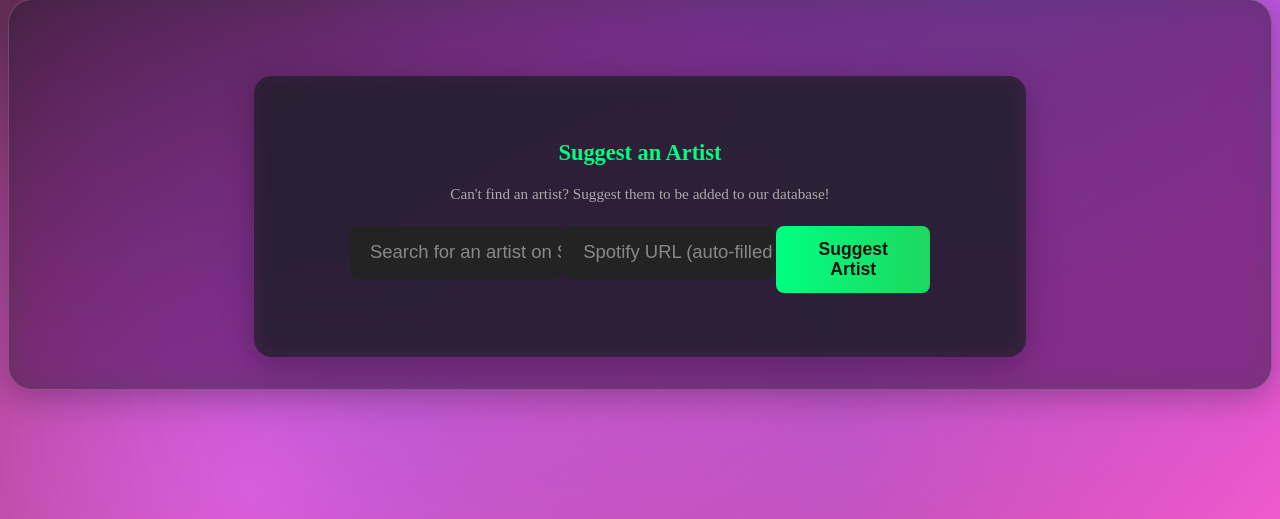
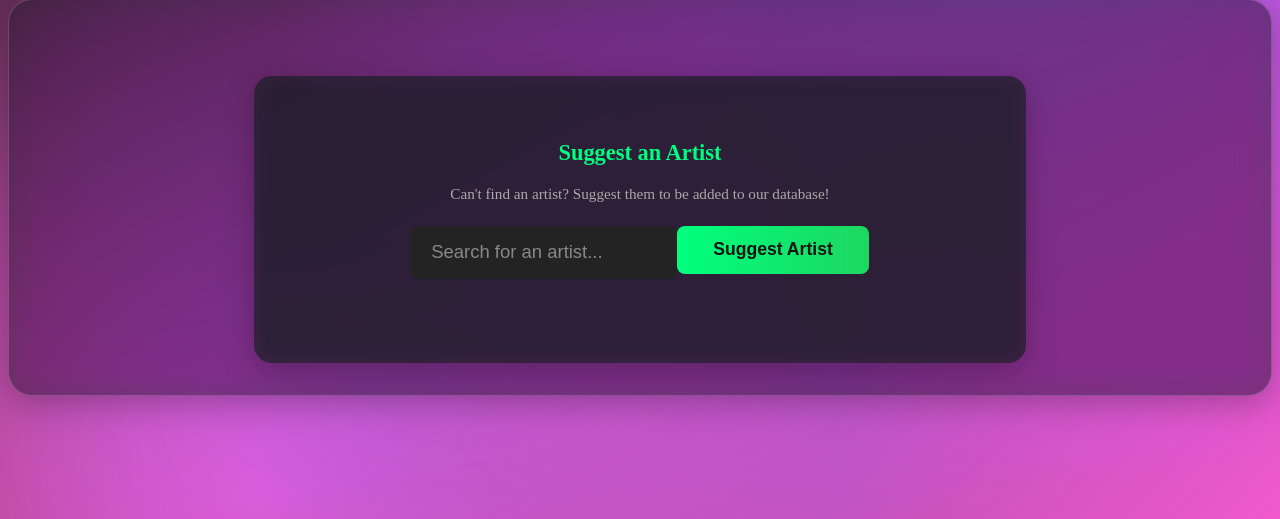
Before and after one commit to jason-donner/spotify-monthly-listener-extract, a Flask app: template app/spotify-listener-tracker/templates/search.html in a window 1280 px wide. Shown: the part 187-706 px from the top of the page. Run offline with Flask 3, Linux system fonts and the light colour scheme; the template is opened without the code that fills it, so the values that code supplies are empty.

Commit message:
Refactor artist suggestion form; update input placeholders, remove unused Spotify URL field, and enhance validation message for improved user experience.

```diff
--- a/app/spotify-listener-tracker/templates/search.html
+++ b/app/spotify-listener-tracker/templates/search.html
@@ -52,13 +52,11 @@
             Can't find an artist? Suggest them to be added to our database!
         </p>
         <form id="suggestionForm" style="max-width:580px;margin:0 auto;">
-            <div style="margin-bottom:18px;position:relative;">
-                <input type="text" id="artistName" name="artistName" placeholder="Search for an artist on Spotify..." required class="suggestion-input" autocomplete="off">
+            <div style="margin-bottom:24px;position:relative;">
+                <input type="text" id="artistName" name="artistName" placeholder="Search for an artist..." required class="suggestion-input" autocomplete="off">
                 <div id="artistSuggestions" class="artist-suggestions"></div>
             </div>
-            <div style="margin-bottom:18px;">
-                <input type="url" id="spotifyUrl" name="spotifyUrl" placeholder="Spotify URL (auto-filled when you select an artist)" class="suggestion-input" style="min-width:0;" readonly>
-            </div>
+            <input type="hidden" id="spotifyUrl" name="spotifyUrl">
             <div style="text-align:center;">
                 <button type="submit" style="padding:14px 36px;border:none;border-radius:8px;background:linear-gradient(90deg,#00ff7f 0%,#1ed760 100%);color:#191414;font-weight:bold;font-size:1.1em;cursor:pointer;transition:transform 0.2s,box-shadow 0.2s;height:auto;line-height:1.1;">
                     Suggest Artist
@@ -183,13 +181,12 @@
     transition: border-color 0.2s;
     box-sizing: border-box;
     min-width: 0;
-    overflow: visible;
 }
 .suggestion-input::placeholder {
     color: #888;
     font-size: 1.05em;
-    overflow: visible;
-    white-space: nowrap;
+    overflow: hidden;
+    text-overflow: ellipsis;
 }
 .suggestion-form-container button:hover {
     transform: translateY(-2px);
@@ -366,8 +363,8 @@ document.getElementById('suggestionForm').addEventListener('submit', function(e)
         return;
     }
 
-    if (!selectedArtist && !spotifyUrl) {
-        messageDiv.innerHTML = '<span style="color:#e74c3c;">Please select an artist from the suggestions or provide a Spotify URL.</span>';
+    if (!selectedArtist) {
+        messageDiv.innerHTML = '<span style="color:#e74c3c;">Please select an artist from the suggestions.</span>';
         return;
     }
 
```
